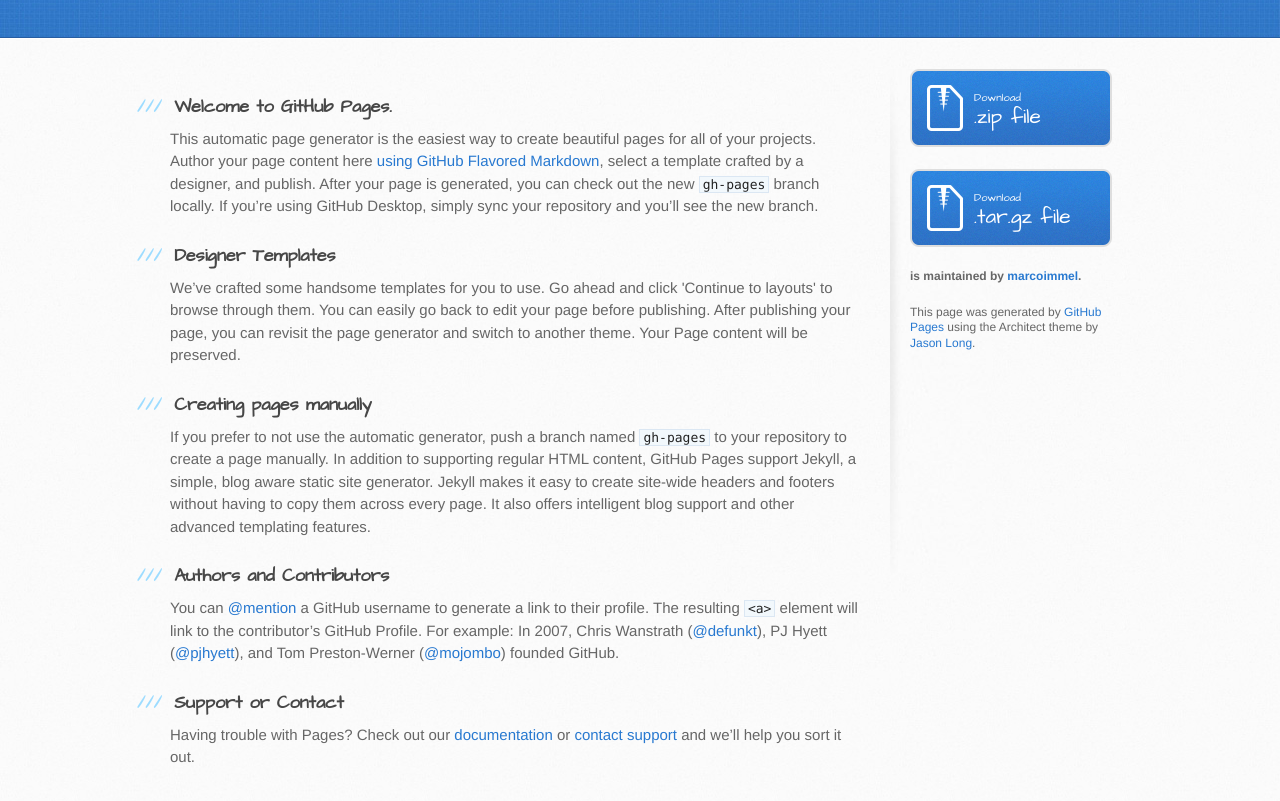
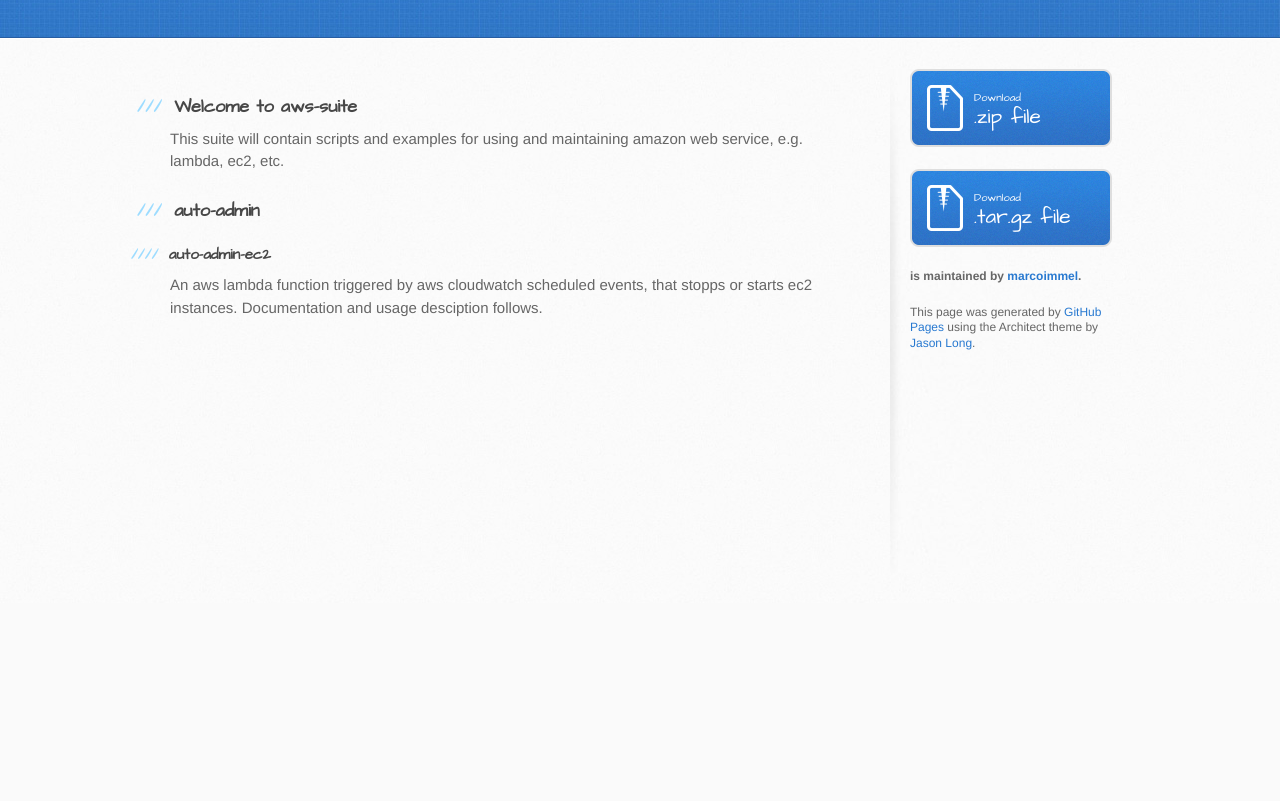
Before and after one commit to marcoimmel/aws-suite, a plain HTML site: page index.html in a window 1280 px wide. Shown: the part 197-998 px from the top of the page. After the commit the page ends 800 px from the top, so only its background shows below. Drawn offline with Linux system fonts and the light colour scheme.

Commit message:
added aws-suite

```diff
--- a/index.html
+++ b/index.html
@@ -29,29 +29,17 @@
       <div class="inner clearfix">
         <section id="main-content">
           <h3>
-<a id="welcome-to-github-pages" class="anchor" href="#welcome-to-github-pages" aria-hidden="true"><span aria-hidden="true" class="octicon octicon-link"></span></a>Welcome to GitHub Pages.</h3>
+	    <a id="welcome-to-aws-suite-pages" class="anchor" href="#welcome-aws-suite-pages" aria-hidden="true"><span aria-hidden="true" class="octicon octicon-link"></span></a>Welcome to aws-suite</h3>
+	  <p> This suite will contain scripts and examples for using and maintaining amazon web service, e.g. lambda, ec2, etc. </p>
+	  <h3>
+	    <a id="aws-auto-admin" class="anchor" href="#aws-auto-admin" aria-hidden="true"><span aria-hidden="true" class="octicon octicon-link"></span></a>
+	    auto-admin
+	  </h3>
+	  <h4>
+	    auto-admin-ec2
+	  </h4>
+	  <p> An aws lambda function triggered by aws cloudwatch scheduled events, that stopps or starts ec2 instances. Documentation and usage desciption follows. </p>
 
-<p>This automatic page generator is the easiest way to create beautiful pages for all of your projects. Author your page content here <a href="https://guides.github.com/features/mastering-markdown/">using GitHub Flavored Markdown</a>, select a template crafted by a designer, and publish. After your page is generated, you can check out the new <code>gh-pages</code> branch locally. If you’re using GitHub Desktop, simply sync your repository and you’ll see the new branch.</p>
-
-<h3>
-<a id="designer-templates" class="anchor" href="#designer-templates" aria-hidden="true"><span aria-hidden="true" class="octicon octicon-link"></span></a>Designer Templates</h3>
-
-<p>We’ve crafted some handsome templates for you to use. Go ahead and click 'Continue to layouts' to browse through them. You can easily go back to edit your page before publishing. After publishing your page, you can revisit the page generator and switch to another theme. Your Page content will be preserved.</p>
-
-<h3>
-<a id="creating-pages-manually" class="anchor" href="#creating-pages-manually" aria-hidden="true"><span aria-hidden="true" class="octicon octicon-link"></span></a>Creating pages manually</h3>
-
-<p>If you prefer to not use the automatic generator, push a branch named <code>gh-pages</code> to your repository to create a page manually. In addition to supporting regular HTML content, GitHub Pages support Jekyll, a simple, blog aware static site generator. Jekyll makes it easy to create site-wide headers and footers without having to copy them across every page. It also offers intelligent blog support and other advanced templating features.</p>
-
-<h3>
-<a id="authors-and-contributors" class="anchor" href="#authors-and-contributors" aria-hidden="true"><span aria-hidden="true" class="octicon octicon-link"></span></a>Authors and Contributors</h3>
-
-<p>You can <a href="https://help.github.com/articles/basic-writing-and-formatting-syntax/#mentioning-users-and-teams" class="user-mention">@mention</a> a GitHub username to generate a link to their profile. The resulting <code>&lt;a&gt;</code> element will link to the contributor’s GitHub Profile. For example: In 2007, Chris Wanstrath (<a href="https://github.com/defunkt" class="user-mention">@defunkt</a>), PJ Hyett (<a href="https://github.com/pjhyett" class="user-mention">@pjhyett</a>), and Tom Preston-Werner (<a href="https://github.com/mojombo" class="user-mention">@mojombo</a>) founded GitHub.</p>
-
-<h3>
-<a id="support-or-contact" class="anchor" href="#support-or-contact" aria-hidden="true"><span aria-hidden="true" class="octicon octicon-link"></span></a>Support or Contact</h3>
-
-<p>Having trouble with Pages? Check out our <a href="https://help.github.com/pages">documentation</a> or <a href="https://github.com/contact">contact support</a> and we’ll help you sort it out.</p>
         </section>
 
         <aside id="sidebar">
```
